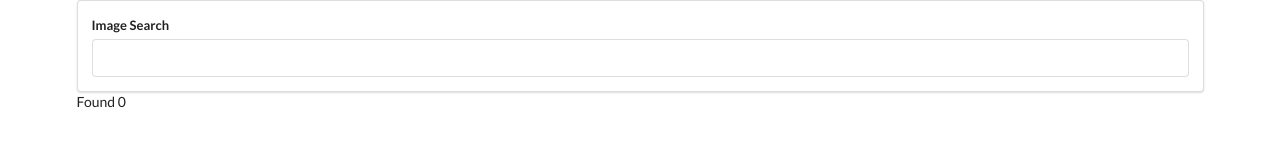
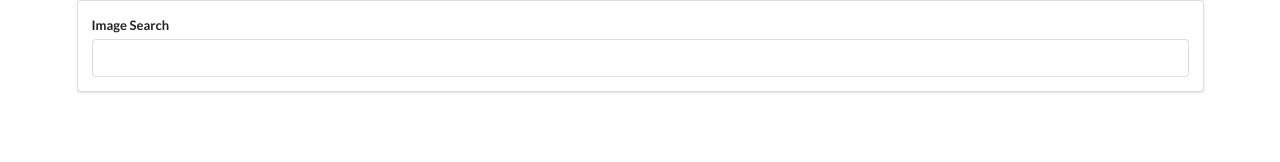
Before and after one commit to SavioChermont/GetPics, a React (Create React App) app: page / in a window 1280 px wide. Shown: the top 162 px of the page. Built offline with nearby package versions, Linux system fonts and the light colour scheme.

Commit message:
Cria o componente ImageList

```diff
--- a/src/components/App.js
+++ b/src/components/App.js
@@ -1,6 +1,7 @@
 import React from 'react';
 import Unsplash from '../api/unsplash.js';
 import SearchBar from './SearchBar.js';
+import ImageList from './ImageList.js';
 
 
 class App extends React.Component {
@@ -18,7 +19,7 @@
         return (
             <div className="ui container">
                 <SearchBar onSubmit={this.onSearchSubmit}/>
-                Found  {this.state.images.length}
+                <ImageList images={this.state.images}/>
             </div> );
     }
 
--- /dev/null
+++ b/src/components/ImageList.js
@@ -0,0 +1,14 @@
+import React from 'react';
+
+const ImageList = (props) => {
+
+    const arrayImg = props.images.map(({description, id, urls}) => {
+        return <img src={urls.regular} alt={description} key={id} />
+    });
+
+    return (
+        <div> {arrayImg} </div>
+    );
+}
+
+export default ImageList;
```
